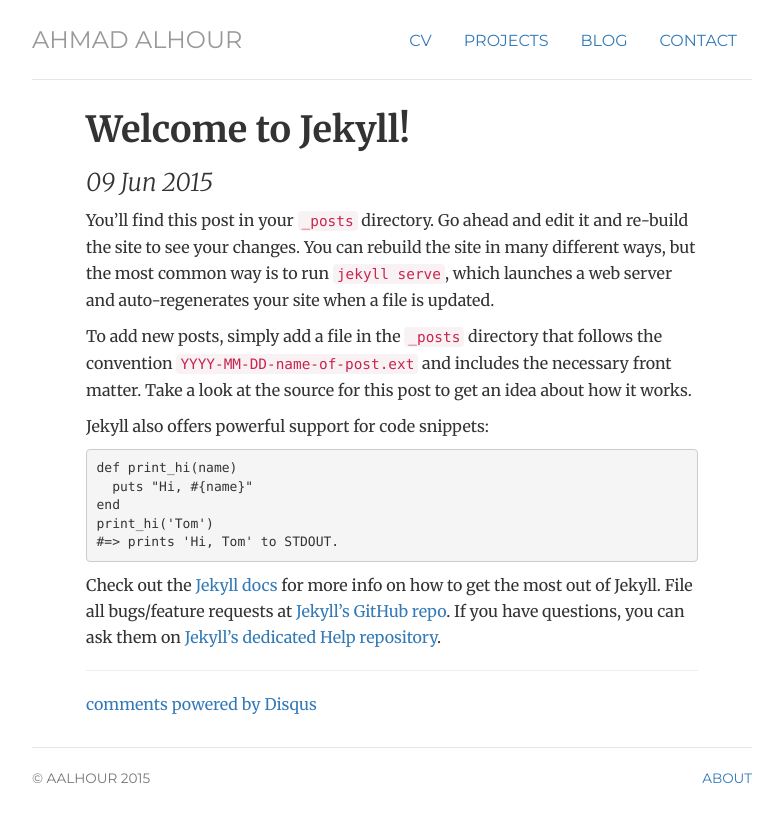
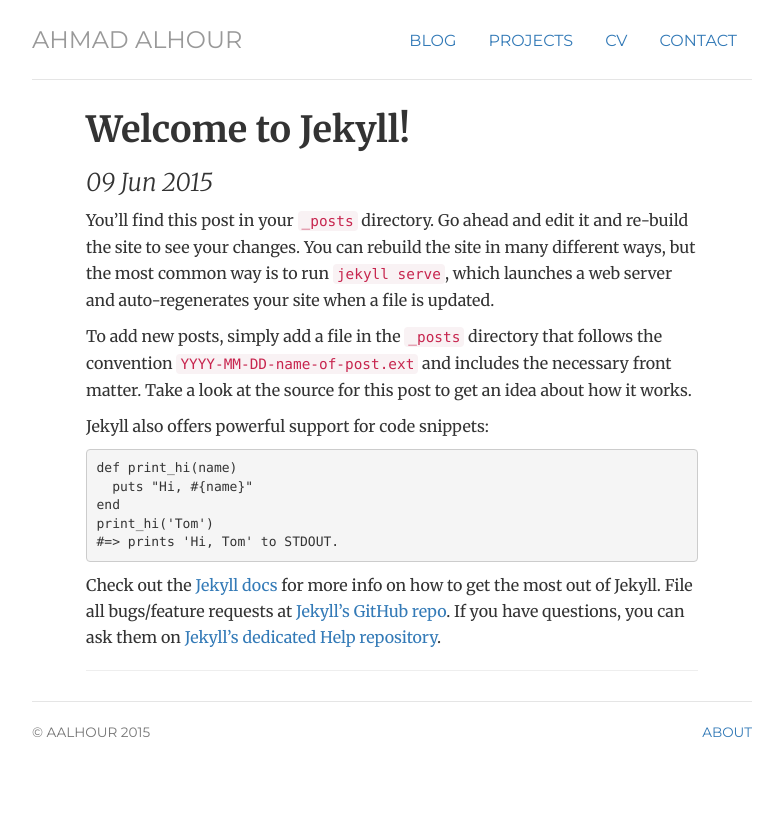
Before and after one commit to aalhour/aalhour.github.io, a Jekyll site: the page built from _posts/2015-06-09-welcome-to-jekyll.markdown, in a window 1280 px wide. Shown: the top 822 px of the page, without its empty margins (248-1031 px from the left). Built offline with Jekyll 4.4.1, drawn with Linux system fonts in a browser that asks for light colours; comment, search, counter and statistics services are not loaded.

Commit message:
Fixed Disqus.

```diff
--- a/_includes/disqus.html
+++ b/_includes/disqus.html
@@ -10,5 +10,4 @@
         (document.getElementsByTagName('head')[0] || document.getElementsByTagName('body')[0]).appendChild(dsq);
     })();
 </script>
-    <noscript>Please enable JavaScript to view the <a href="http://disqus.com/?ref_noscript">comments powered by Disqus.</a></noscript>
-    <a href="http://disqus.com" class="dsq-brlink">comments powered by <span class="logo-disqus">Disqus</span></a>
+<noscript>Please enable JavaScript to view the <a href="https://disqus.com/?ref_noscript" rel="nofollow">comments powered by Disqus.</a></noscript>
--- a/_includes/header.html
+++ b/_includes/header.html
@@ -1,8 +1,8 @@
 <div class="header">
 	<ul class="nav nav-pills pull-right">
+		<li class="{{ page.blog }}"><a href="/blog" title="Blog">Blog</a></li>
+		<li class="{{ page.projects }}"><a href="/projects" title="Projects">Projects</a></li>
 		<li class="{{ page.cv }}"><a href="/cv" title="CV">CV</a></li>
-		<li class="{{ page.projects }}"><a href="/projects" title="Projects">Projects</a></li>
-		<li class="{{ page.blog }}"><a href="/blog" title="Blog">Blog</a></li>
 		<li class="{{ page.contact }}"><a href="/contact" title="Contact">Contact</a></li>
 	</ul>
 	<h3 class="text-muted"><a href="/">Ahmad Alhour</a></h3>
```
Also changed, not shown: other parts of _includes/disqus.html (+2 -2 lines). Lines whose indentation alone changed are shown as unchanged.
